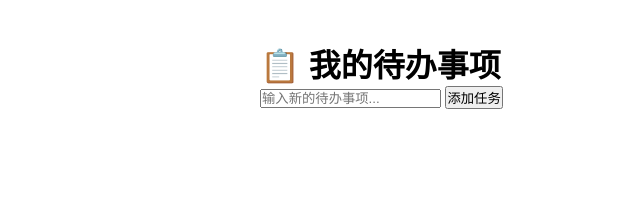
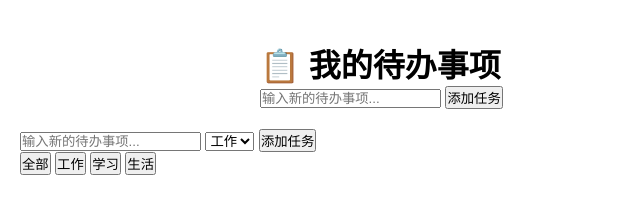
Before and after one commit to RuiShen1139/ISYS3001-WebApp, a plain HTML site: page index.html in a window 1280 px wide. Shown: the whole page, without its empty margins (0-640 px from the left). Drawn offline with Linux system fonts and the light colour scheme.

Commit message:
Update index.html
Add new functions

```diff
--- a/index.html
+++ b/index.html
@@ -18,5 +18,22 @@
             <!-- 任务将在这里显示 -->
         </ul>
     </div>
+    <div class="add-task-section">
+        <input type="text" id="taskInput" placeholder="输入新的待办事项...">
+        <!-- 新增分类下拉框 -->
+        <select id="categorySelect">
+            <option value="工作">工作</option>
+            <option value="学习">学习</option>
+            <option value="生活">生活</option>
+        </select>
+        <button onclick="addTask()">添加任务</button>
+    </div>
+    <!-- 新增分类筛选标签 -->
+    <div class="category-tabs">
+        <button class="category-tab active" onclick="filterTasks('全部', this)">全部</button>
+        <button class="category-tab" onclick="filterTasks('工作', this)">工作</button>
+        <button class="category-tab" onclick="filterTasks('学习', this)">学习</button>
+        <button class="category-tab" onclick="filterTasks('生活', this)">生活</button>
+    </div>
 </body>
 </html>
```
